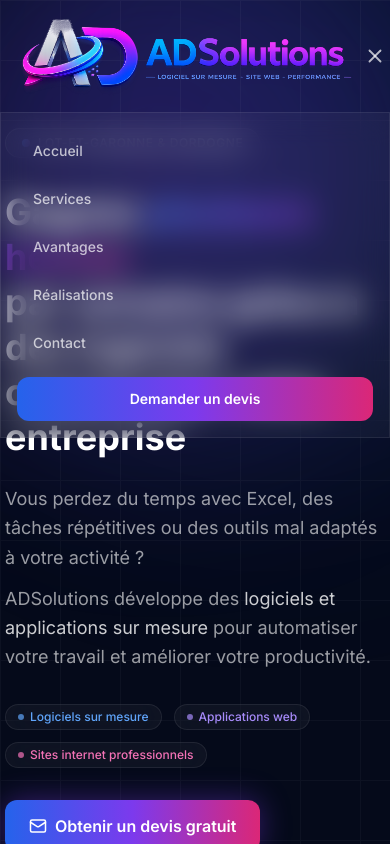
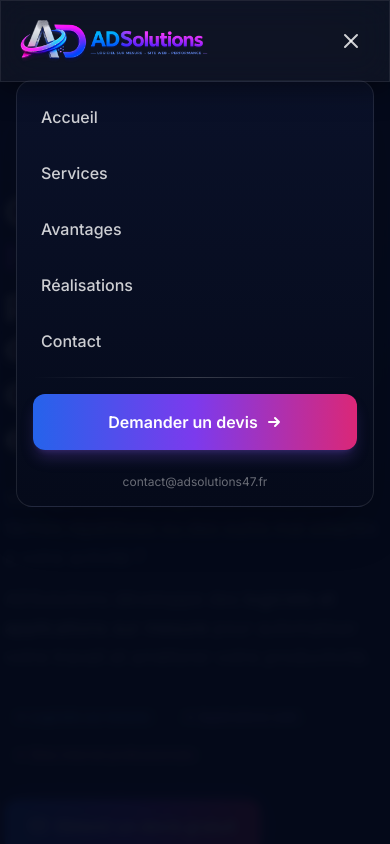
Before and after one commit to lespa57-ui/adsolutions, a Next.js app: page / in a window 390 px wide. Both pictures are taken after a click on the button 375 px from the left and 56 px from the top of the page. Shown: the top 844 px of the page. Built offline with nearby package versions, Linux system fonts and the light colour scheme.

Commit message:
Correction menu mobile

```diff
--- a/src/components/Header.tsx
+++ b/src/components/Header.tsx
@@ -23,6 +23,18 @@
     return () => window.removeEventListener("scroll", handleScroll);
   }, []);
 
+  // Lock body scroll when menu is open
+  useEffect(() => {
+    if (mobileOpen) {
+      document.body.style.overflow = "hidden";
+    } else {
+      document.body.style.overflow = "";
+    }
+    return () => {
+      document.body.style.overflow = "";
+    };
+  }, [mobileOpen]);
+
   const handleNavClick = (href: string) => {
     setMobileOpen(false);
     const el = document.querySelector(href);
@@ -32,30 +44,31 @@
   };
 
   return (
+    <>
       <motion.header
         initial={{ y: -80, opacity: 0 }}
         animate={{ y: 0, opacity: 1 }}
         transition={{ duration: 0.6, ease: "easeOut" }}
-      className={`fixed top-0 left-0 right-0 z-50 transition-all duration-300 ${
-        scrolled
+        className={`fixed top-0 left-0 right-0 z-[100] transition-all duration-300 ${
+          scrolled || mobileOpen
             ? "glass border-b border-white/10 shadow-[0_4px_30px_rgba(0,0,0,0.5)]"
             : "bg-transparent"
         }`}
       >
         <div className="max-w-7xl mx-auto px-4 sm:px-6 lg:px-8">
-        <div className="flex items-center justify-between h-28">
+          <div className="flex items-center justify-between h-20 md:h-28">
             {/* Logo */}
             <button
               onClick={() => handleNavClick("#accueil")}
-            className="flex-shrink-0 cursor-pointer"
+              className="flex-shrink-0 cursor-pointer relative z-[101]"
               aria-label="Retour à l'accueil"
             >
               <Image
                 src="/LogoVF-transparent.png"
                 alt="ADSolutions"
-              width={340}
-              height={80}
-              className="object-contain"
+                width={280}
+                height={65}
+                className="object-contain h-12 md:h-16 w-auto"
                 priority
               />
             </button>
@@ -73,7 +86,7 @@
               ))}
             </nav>
 
-          {/* CTA Button */}
+            {/* CTA Button - Desktop */}
             <div className="hidden md:flex">
               <a
                 href="mailto:contact@adsolutions47.fr?subject=Demande%20de%20devis%20-%20ADSolutions"
@@ -88,45 +101,104 @@
             {/* Mobile hamburger */}
             <button
               onClick={() => setMobileOpen(!mobileOpen)}
-            className="md:hidden p-2 rounded-lg text-white/70 hover:text-white hover:bg-white/10 transition-colors"
-            aria-label="Menu mobile"
+              className="md:hidden relative z-[101] p-2.5 rounded-xl text-white/80 hover:text-white hover:bg-white/10 transition-colors"
+              aria-label={mobileOpen ? "Fermer le menu" : "Ouvrir le menu"}
             >
-            {mobileOpen ? <X size={22} /> : <Menu size={22} />}
+              <AnimatePresence mode="wait">
+                {mobileOpen ? (
+                  <motion.div
+                    key="close"
+                    initial={{ rotate: -90, opacity: 0 }}
+                    animate={{ rotate: 0, opacity: 1 }}
+                    exit={{ rotate: 90, opacity: 0 }}
+                    transition={{ duration: 0.2 }}
+                  >
+                    <X size={24} />
+                  </motion.div>
+                ) : (
+                  <motion.div
+                    key="menu"
+                    initial={{ rotate: 90, opacity: 0 }}
+                    animate={{ rotate: 0, opacity: 1 }}
+                    exit={{ rotate: -90, opacity: 0 }}
+                    transition={{ duration: 0.2 }}
+                  >
+                    <Menu size={24} />
+                  </motion.div>
+                )}
+              </AnimatePresence>
             </button>
           </div>
         </div>
+      </motion.header>
 
-      {/* Mobile Menu */}
+      {/* Mobile Menu Overlay */}
       <AnimatePresence>
         {mobileOpen && (
+          <>
+            {/* Backdrop */}
             <motion.div
-            initial={{ opacity: 0, height: 0 }}
-            animate={{ opacity: 1, height: "auto" }}
-            exit={{ opacity: 0, height: 0 }}
+              initial={{ opacity: 0 }}
+              animate={{ opacity: 1 }}
+              exit={{ opacity: 0 }}
               transition={{ duration: 0.3 }}
-            className="md:hidden glass border-t border-white/10 overflow-hidden"
+              className="fixed inset-0 z-[90] bg-[#050A1A]/95 backdrop-blur-sm md:hidden"
+              onClick={() => setMobileOpen(false)}
+            />
+
+            {/* Mobile Menu Panel */}
+            <motion.div
+              initial={{ opacity: 0, y: -20, scale: 0.95 }}
+              animate={{ opacity: 1, y: 0, scale: 1 }}
+              exit={{ opacity: 0, y: -20, scale: 0.95 }}
+              transition={{ duration: 0.35, ease: [0.4, 0, 0.2, 1] }}
+              className="fixed top-20 left-0 right-0 z-[95] md:hidden"
             >
-            <div className="px-4 py-4 flex flex-col gap-1">
-              {navLinks.map((link) => (
-                <button
+              <div className="mx-4 rounded-2xl bg-gradient-to-b from-[#0a1129] to-[#050A1A] border border-white/10 shadow-2xl overflow-hidden">
+                {/* Navigation Links */}
+                <nav className="flex flex-col p-2">
+                  {navLinks.map((link, index) => (
+                    <motion.button
                       key={link.href}
+                      initial={{ opacity: 0, x: -20 }}
+                      animate={{ opacity: 1, x: 0 }}
+                      transition={{ delay: index * 0.05 + 0.1 }}
                       onClick={() => handleNavClick(link.href)}
-                  className="w-full text-left px-4 py-3 text-sm font-medium text-white/70 hover:text-white hover:bg-white/5 rounded-lg transition-colors cursor-pointer"
+                      className="w-full text-left px-4 py-4 text-base font-medium text-white/80 hover:text-white hover:bg-white/5 rounded-xl transition-all duration-200 cursor-pointer"
                     >
                       {link.label}
-                </button>
+                    </motion.button>
                   ))}
+                </nav>
+
+                {/* Divider */}
+                <div className="mx-4 h-px bg-gradient-to-r from-transparent via-white/20 to-transparent" />
+
+                {/* CTA Button */}
+                <div className="p-4">
                   <a
                     href="mailto:contact@adsolutions47.fr?subject=Demande%20de%20devis%20-%20ADSolutions"
-                className="mt-2 px-5 py-3 text-sm font-semibold text-white text-center rounded-xl bg-gradient-to-r from-blue-600 via-violet-600 to-pink-600"
                     onClick={() => setMobileOpen(false)}
+                    className="flex items-center justify-center gap-2 w-full px-6 py-4 text-base font-semibold text-white rounded-xl bg-gradient-to-r from-blue-600 via-violet-600 to-pink-600 hover:from-blue-500 hover:via-violet-500 hover:to-pink-500 shadow-lg shadow-violet-500/25 transition-all duration-300"
                   >
-                Demander un devis
+                    <span>Demander un devis</span>
+                    <svg width="16" height="16" viewBox="0 0 16 16" fill="none">
+                      <path d="M3 8H13M13 8L9 4M13 8L9 12" stroke="currentColor" strokeWidth="2" strokeLinecap="round" strokeLinejoin="round"/>
+                    </svg>
                   </a>
                 </div>
+
+                {/* Contact Info */}
+                <div className="px-4 pb-4 pt-2">
+                  <p className="text-center text-xs text-white/40">
+                    contact@adsolutions47.fr
+                  </p>
+                </div>
+              </div>
             </motion.div>
+          </>
         )}
       </AnimatePresence>
-    </motion.header>
+    </>
   );
 }
```
Also changed, not shown: 1 other file (tests, documents, lock files or other folders). Lines whose indentation alone changed are shown as unchanged.
